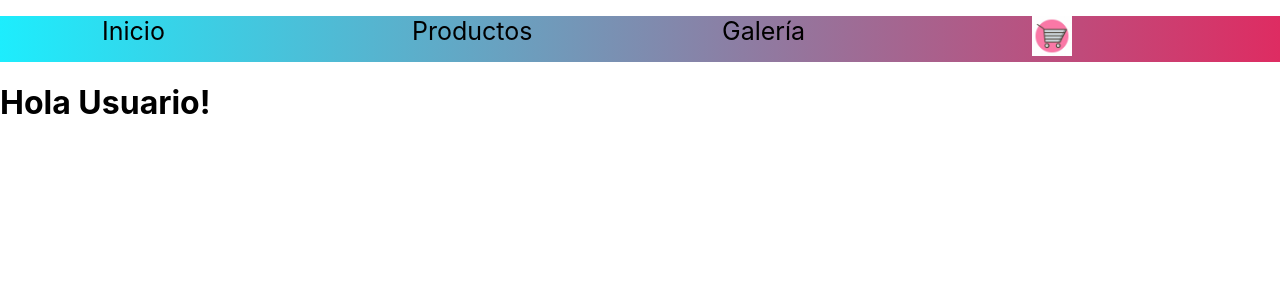
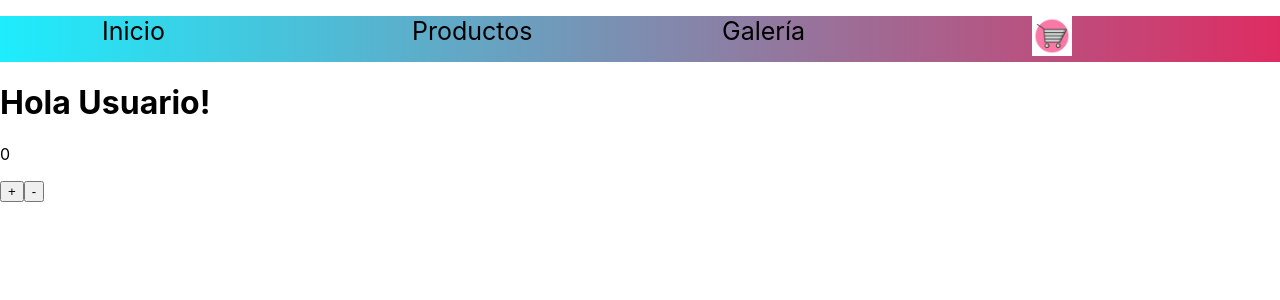
Before and after one commit to mariana-rodrigo/react_desafios, a React (Create React App) app: page / in a window 1280 px wide. Shown: the top 300 px of the page. Built offline with nearby package versions, Linux system fonts and the light colour scheme.

Commit message:
desafío clase 5

```diff
--- a/src/App.js
+++ b/src/App.js
@@ -1,6 +1,7 @@
 import './App.css';
 import NavBar from './components/NavBar';
 import ItemListContainer from './components/ItemListContainer';
+import ItemCount from './components/ItemCount';
 
 function App() {
   return (
@@ -11,6 +12,7 @@ function App() {
       </header>
       <body>
         <ItemListContainer greetings={'Hola Usuario!'}/>
+        <ItemCount/>
       </body>
     </div>
   );
--- /dev/null
+++ b/src/components/ItemCount.js
@@ -0,0 +1,33 @@
+import React from "react"
+
+
+
+class ItemCount extends React.Component{
+    constructor(props) {
+        super(props);
+        this.state = { value: 0};
+    }
+    render() {
+
+        const stock =  10;
+        return (
+            <div>
+                <p>
+                    {this.state.value}
+                </p>
+
+                {this.state.value<stock
+                    ? <button className="botonSuma" onClick={() => this.setState({value: this.state.value+1})}>+</button>
+                    : <button className="botonSumaDeshabilitado"> + </button>
+                }
+
+                {this.state.value>0
+                    ? <button className="botonResta" onClick={() => this.setState({value: this.state.value-1})}>-</button>
+                    : <button className="botonRestaDeshabilitado"> - </button>
+                }
+            </div>
+        )
+    }
+}
+
+export default ItemCount;
```
